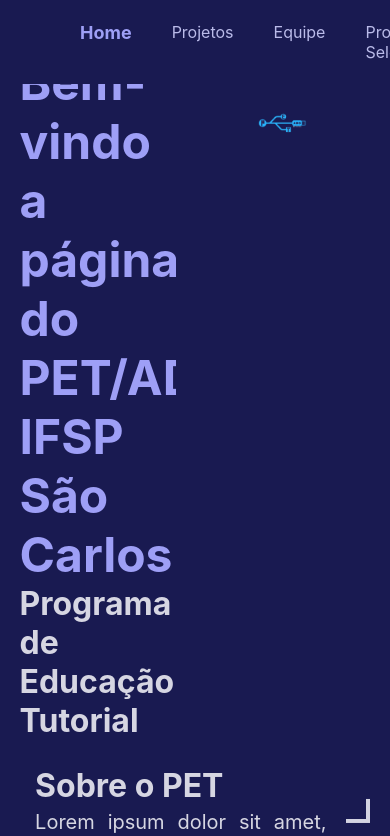
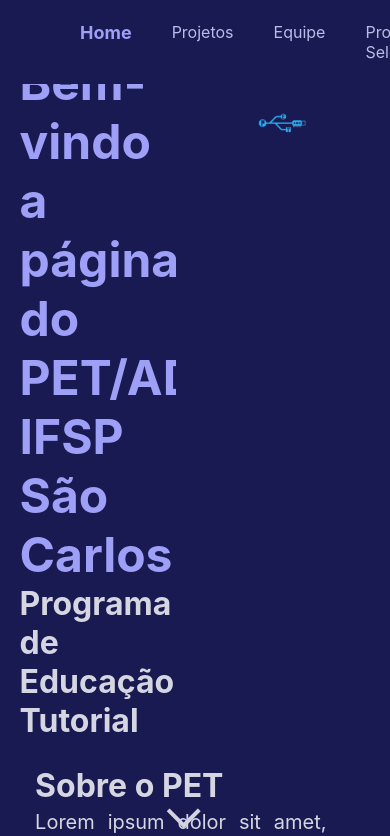
Before and after one commit to petlicbioifsp/homepage-pet-bio, a React (Create React App) app: page / in a window 390 px wide. Shown: the top 836 px of the page. Built offline with nearby package versions, Linux system fonts and the light colour scheme.

Commit message:
fix: scroll arrow

```diff
--- a/src/components/home_scroll_arrow/ScrollArrow.css
+++ b/src/components/home_scroll_arrow/ScrollArrow.css
@@ -1,7 +1,7 @@
 .scroll-arrow {
     position: fixed;
     bottom: 20px;
-    right: 20px;
+    right: 50%;
     z-index: 999;
     opacity: 0;
     visibility: hidden;
@@ -15,6 +15,7 @@
 .scroll-arrow.visible {
     opacity: 1;
     visibility: visible;
+    transform: rotate(45deg);
 }
 
 .arrow {
@@ -45,3 +46,11 @@
         transform: translateY(0);
     }
 }
+
+@media (max-width: 767px) {
+
+    .scroll-arrow {
+        right: 50%;
+        transform: translateX(20%);
+    }
+}
--- a/src/pages/Home/home.js
+++ b/src/pages/Home/home.js
@@ -9,6 +9,7 @@
 import ScrollArrow from '../../components/home_scroll_arrow/ScrollArrow.js';
 export default function Home() {
     return (
+        <div>
             <div className="home">
                 <MenuNavegacao></MenuNavegacao>
                 <div className="headerContender">
@@ -16,10 +17,10 @@
                         title="Bem-vindo a página do PET/ADS IFSP São Carlos"
                         content="Programa de Educação Tutorial"
                     />
-                <ImgContender/>
+                    <ImgContender />
 
                 </div>
-            <ScrollArrow />
+
                 <Reveal>
                     <Info
                         title="Sobre o PET"
@@ -54,5 +55,7 @@
                     />
                 </Reveal>
             </div>
+            <ScrollArrow />
+        </div>
     )
 }
```
Lines whose indentation alone changed are shown as unchanged.
